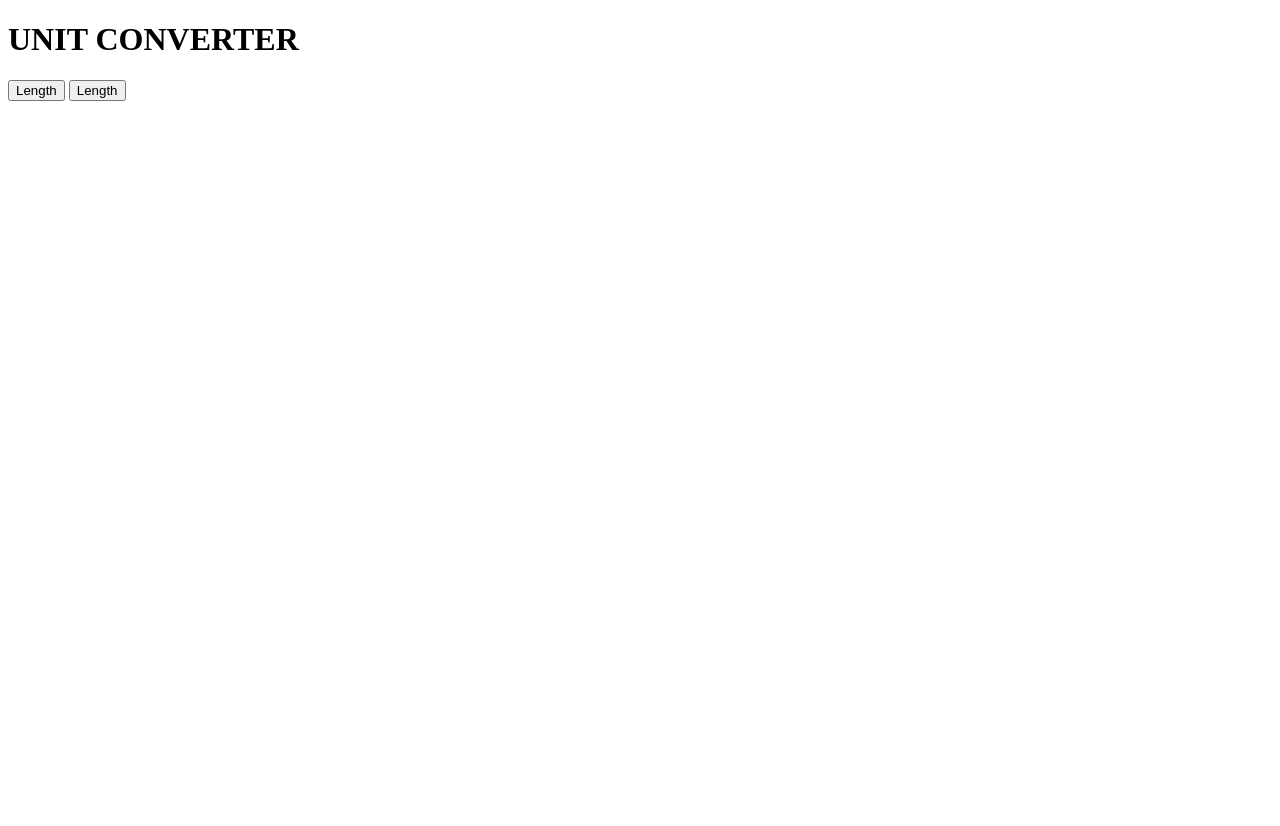
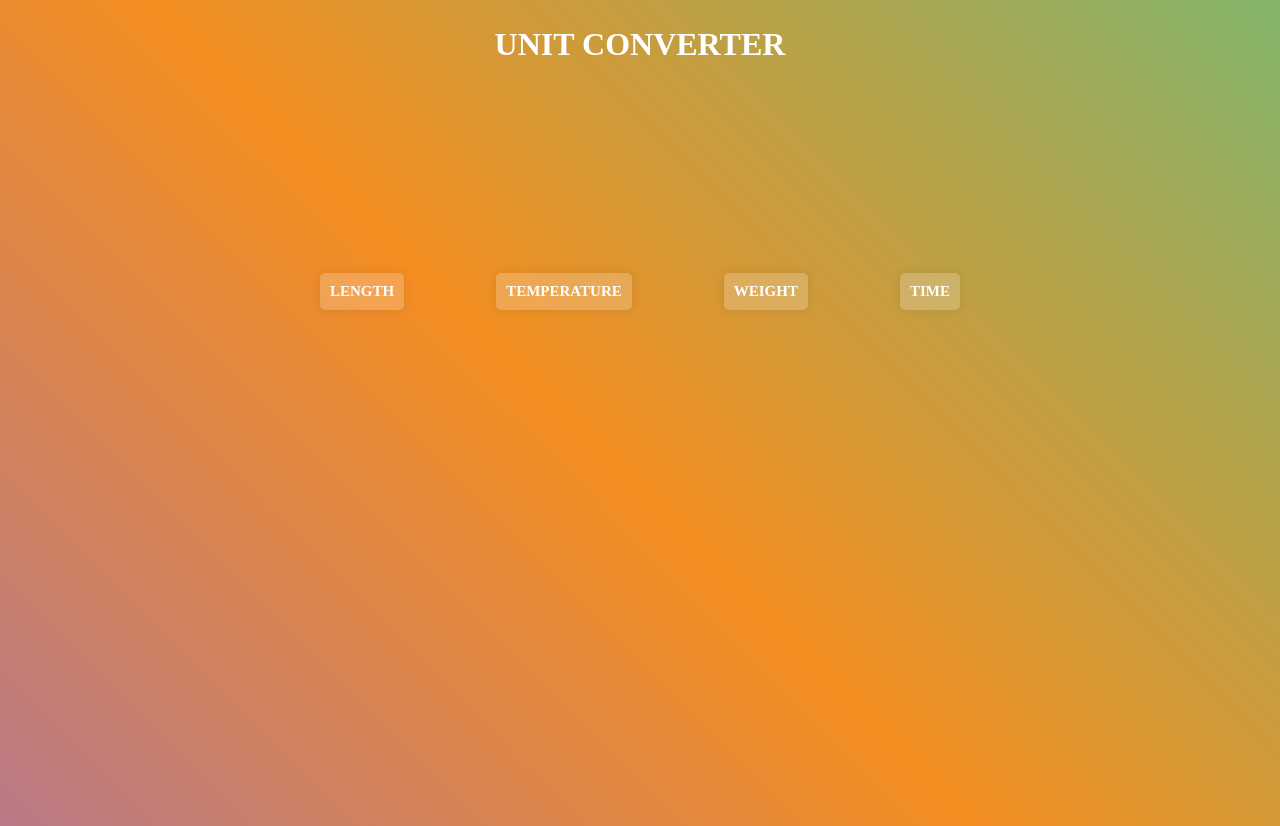
Before and after one commit to Dee-Codez/Unit-Converter, a plain HTML site: page index.html in a window 1280 px wide. Before the commit the page ends 800 px from the top, so only its background shows below. Drawn offline with Linux system fonts and the light colour scheme.

Commit message:
Home Page Layout Done

```diff
--- a/index.html
+++ b/index.html
@@ -5,16 +5,19 @@
     <meta http-equiv="X-UA-Compatible" content="IE=edge">
     <meta name="viewport" content="width=device-width, initial-scale=1.0">
     <title>Unit Converter</title>
+    <link rel="stylesheet" href="style.css">
 </head>
 <body>
     <div class="parent">
         <div class="header">
             <h1>UNIT CONVERTER</h1>
         </div>
+        <br>
         <div class="btns">
-            <a href=""><button>Length</button></a>
-            <button>Length</button>
-
+            <a href="" class="btn"><div class="len">Length</div></a>
+            <a href="" class="btn"><div class="temp">Temperature</div></a>
+            <a href="" class="btn"><div class="wt">Weight</div></a>
+            <a href="" class="btn"><div class="time">Time</div></a>
         </div>
     </div>
 </body>
--- /dev/null
+++ b/style.css
@@ -0,0 +1,66 @@
+*{
+    margin: 0;
+    padding: 0;
+    box-sizing: border-box;
+}
+
+body{
+    width: 100%;
+    height: 100vh;
+    background: linear-gradient(45deg,#d2001a,#7462ff,#f48e21,#23d5ab);
+    background-size: 300% 300%;
+    animation: color 12s ease-in-out infinite;
+}
+@keyframes color{
+    0%{
+        background-position: 0% 50%;
+    }
+    50%{
+        background-position: 100% 50%;
+    }
+    100%{
+        background-position: 0% 50%;
+    }
+}
+
+.header h1{
+    margin-top: 2%;
+    text-align: center;
+    color: rgb(255, 255, 255);
+}
+
+.btns{
+    display: flex;
+    margin-left: 25%;
+    margin-top: 15%;
+    width: 50%;
+    justify-content: space-between;
+}
+
+@media(max-width: 768px) {
+    .btns{
+        display: flex;
+        flex-direction: column;
+        align-items: center;
+        gap: 100px;
+    }
+}
+
+.btns .btn{
+    font-size: 15px;
+    font-weight: bold;
+    background: rgb(255, 255, 255,0.2);
+    text-decoration: none;
+    padding: 10px;
+    text-align: center;
+    text-transform: uppercase;
+    color: white;
+    border-radius: 5px;
+    backdrop-filter: blur(10px);
+    box-shadow: 0 0 10px rgba(0,0,0,0.1);
+}
+
+.btn:hover{
+    box-shadow: 0 0 15px rgba(0,0,0,0.3);
+    transform: scale(1.05);
+}
```
